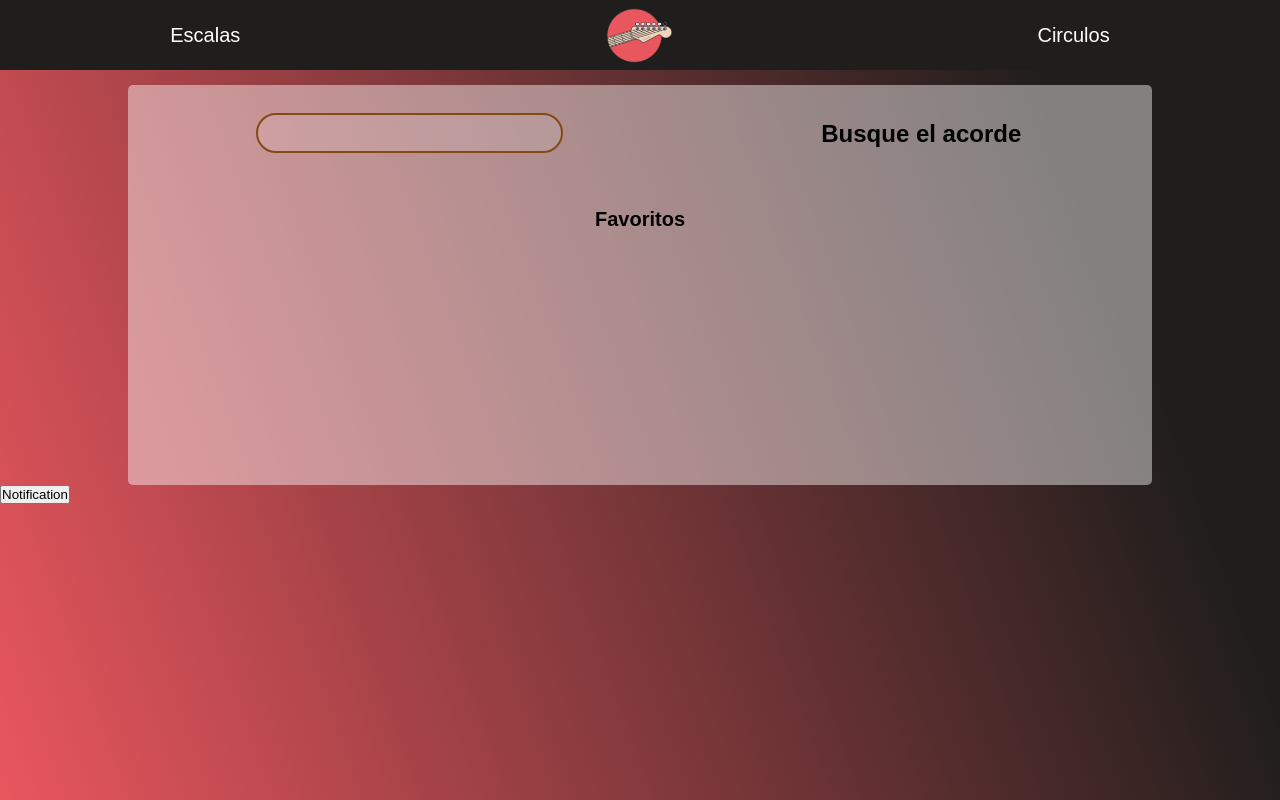
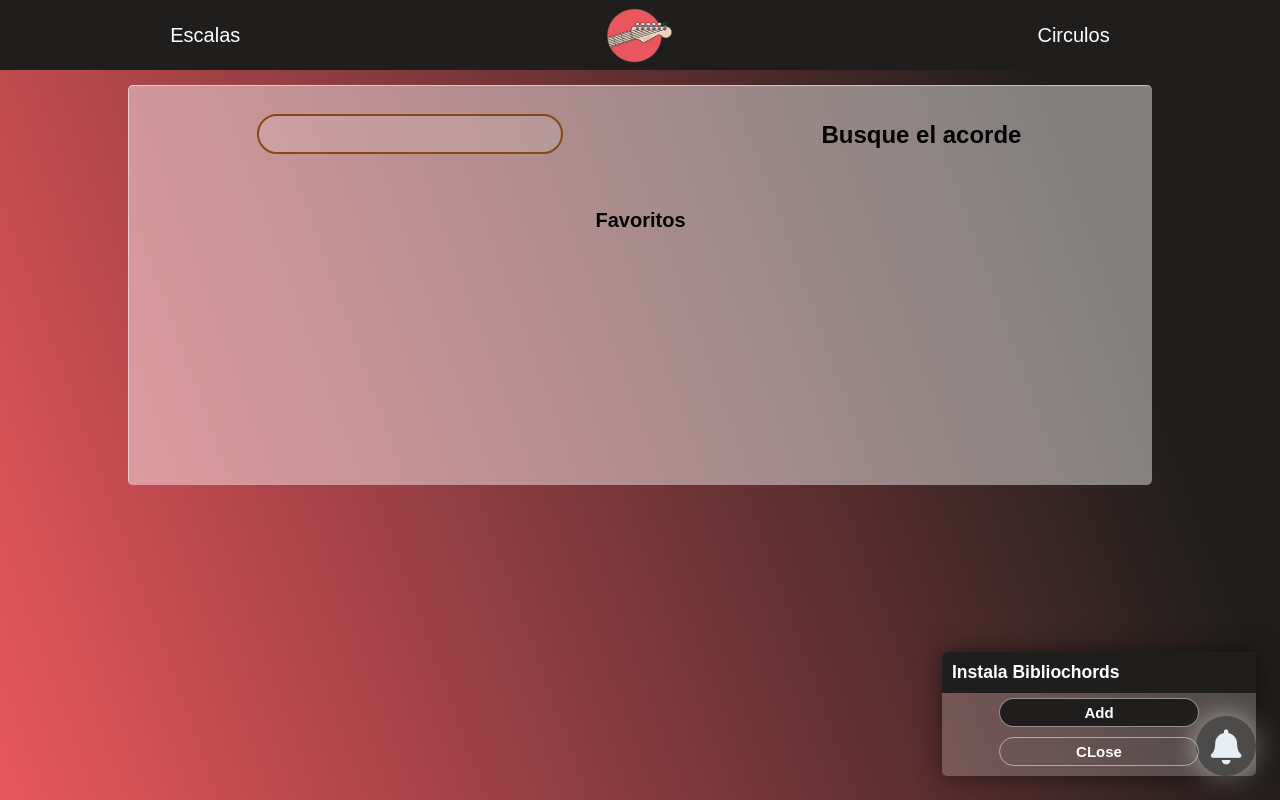
Before and after one commit to CeRuGu97/acordBioWhitReact, a React (Create React App) app: page / in a window 1280 px wide. Built offline with nearby package versions, Linux system fonts and the light colour scheme.

Commit message:
add styles of notification and btnInstall buttons

```diff
--- a/public/index.html
+++ b/public/index.html
@@ -24,6 +24,15 @@
       work correctly both with client-side routing and a non-root public URL.
       Learn how to configure a non-root public URL by running `npm run build`.
     -->
+  <script src="https://cdn.onesignal.com/sdks/OneSignalSDK.js" async></script>
+  <script>
+    window.OneSignal = window.OneSignal || [];
+    OneSignal.push(function () {
+      OneSignal.init({
+        appId: "3feaffeb-6d82-497b-90ea-3767f61d0fbf",
+      });
+    });
+  </script>
   <title>Bibliochords</title>
 </head>
 
@@ -40,15 +49,6 @@
       To begin the development, run `npm start` or `yarn start`.
       To create a production bundle, use `npm run build` or `yarn build`.
     -->
-  <!-- <script src="https://cdn.onesignal.com/sdks/OneSignalSDK.js" async=""></script> -->
-  <!-- <script>
-    window.OneSignal = window.OneSignal || [];
-    OneSignal.push(function () {
-      OneSignal.init({
-        appId: "3feaffeb-6d82-497b-90ea-3767f61d0fbf",
-      });
-    });
-  </script> -->
 </body>
 
 </html>
--- a/src/assets/styles/BtnInstall.css
+++ b/src/assets/styles/BtnInstall.css
@@ -1,44 +1,46 @@
 .CreateTodoButton {
     background-color: rgba(255, 255, 255, .2);
     box-shadow: 0px 0px 25px rgba(0,0,0,0.5);
-    border-top: 1px solid rgba(255, 255, 255, 0.5);
-    border-left: 1px solid rgba(255, 255, 255, 0.5);
     border-radius: 5px;
-    font-size: 18px;
+    font-size: 15px;
     position: fixed;
     bottom: 24px;
     right: 24px;
     font-weight: bold;
-    color: #000;
     display: flex;
     justify-content: center;
     flex-direction: column;
     height: auto;
-    width: auto;
-    padding: 8px;
-    z-index: 1;
+    width: 314px;
+    padding-bottom: 5px;
+    z-index: 2;
   }
+.CreateTodoButton h3 {
+    color: #fff;
+    background-color: var(--warm-black);
+    padding: 10px;
+    border-top-left-radius: 5px;
+    border-top-right-radius: 5px;
+}
 .CreateTodoButton div {
     display: flex;
-    justify-content: flex-end;
+    flex-direction: column;
 }
 .CreateTodoButton div button {
+    width: 200px;
+    margin: 5px auto;
     border: none;
     cursor: pointer;
     padding: 5px;
-    margin: 5px;
     font-weight: bold;
-
-    font-size: 18px;
+    font-size: 15px;
     border-radius: 25px;
-    background: #fff;
+    background-color: transparent;
     transition: all .3s;
-    /* box-shadow: 0 0 12px var(--primary-red); */
-    color: #000;
-    /* border: 1px solid #fff; */
+    color: #fff;
+    border: 1px solid rgba(255, 255, 255, 0.5);
 }
 
-.CreateTodoButton div button:hover {
-    background: rgba(255, 255, 255, .2);
-    border: 1px solid #fff;
+.CreateTodoButton div button.add {
+    background-color: var(--warm-black);
 }
--- a/src/assets/styles/Home.css
+++ b/src/assets/styles/Home.css
@@ -10,6 +10,8 @@ main .fondo {
     min-height: 50vh;
     padding-top: 10px;
     padding-bottom: 50px;
+    border-top: 1px solid rgba(255, 255, 255, 0.5);
+    border-left: 1px solid rgba(255, 255, 255, 0.5);
 }
 main .fondo h1 {
     text-align: center;
--- /dev/null
+++ b/src/assets/styles/Notification.css
@@ -0,0 +1,27 @@
+.NotificationB {
+    background-color: var(--warm-black);
+    box-shadow: 0px 0px 25px rgba(255, 255, 255, 0.5);
+    border-left: 1px solid rgba(255, 255, 255, 0.5);
+    border: none;
+    border-radius: 50%;
+    cursor: pointer;
+    font-size: 35px;
+    position: fixed;
+    bottom: 24px;
+    right: 24px;
+    font-weight: bold;
+    color: #e1eaf2;
+    display: flex;
+    justify-content: center;
+    align-items: center;
+    height: 60px;
+    width: 60px;
+
+    transform: rotate(0);
+    transition: .3s ease;
+    z-index: 1;
+  }
+
+  .NotificationB:hover {
+    transform: rotate(360deg);
+  }
--- a/src/components/BtnInstall.js
+++ b/src/components/BtnInstall.js
@@ -19,23 +19,23 @@ export const BtnInstall = () => {
 
     if (!isVisible) {
         return (
-            <div />
-            // <div className="CreateTodoButton">
-            //     <h4>¿Te gustaria instalar nuestra app?</h4>
-            //     <div>
-            //         <button  >Add To Home</button>
-            //         <button  >CLose</button>
-            //     </div>
-            // </div>
+            //<div />
+            <div className="CreateTodoButton">
+                <h3> Instala Bibliochords</h3>
+                <div>
+                    <button className="add"  >Add</button>
+                    <button  >CLose</button>
+                </div>
+            </div>
         )
     }
 
     return (
         <div className="CreateTodoButton" onClick={hide}>
-            <h4>¿Te gustaria instalar nuestra app?</h4>
+            <h3>Instala Bibliochords</h3>
             <div>
+                <button className="add" onClick={onClick}>Add</button>
                 <button onClick={hide}>Close</button>
-                <button onClick={onClick}>Add</button>
             </div>
         </div>
     );
--- a/src/components/InstallPWA.js
+++ b/src/components/InstallPWA.js
@@ -24,11 +24,11 @@ export const InstallPWA = () => {
         }
         promptInstall.prompt();
     };
-    if (!supportsPWA) {
-        console.log("No se puede instalar por que no esta registrado como https");
-        //return <div>ps no</div>;
-    }
-    return { promptInstall, onClick };
+    // if (!supportsPWA) {
+    //     console.log("No se puede instalar por que no esta registrado como https");
+    //     //return <div>ps no</div>;
+    // }
+    return { promptInstall, onClick, supportsPWA };
     // (
     //     <button
     //         className="link-button"
--- a/src/components/Notification.js
+++ b/src/components/Notification.js
@@ -1,6 +1,6 @@
 import React from 'react';
-import OneSignal from 'react-onesignal';
 import icon from '../assets/static/iconPage2.png';
+import '../assets/styles/Notification.css';
 
 export const Notificationt = () => {
 
@@ -11,14 +11,14 @@ export const Notificationt = () => {
         }
         if (Notification.permission === 'default') {
             Notification.requestPermission();
-            OneSignal.init({
-                appId: "3feaffeb-6d82-497b-90ea-3767f61d0fbf",
-            });
+            // OneSignal.init({
+            //     appId: "3feaffeb-6d82-497b-90ea-3767f61d0fbf",
+            // });
         }
         if (Notification.permission === 'denied') {
             return alert("Bloqueaste las notificaciones :(")
         }
-        if (Notification.permission !== 'granted') {
+        if (Notification.permission === 'granted') {
             return; //return ranNot();
         }
         showNotification();
@@ -42,7 +42,9 @@ export const Notificationt = () => {
 
     return (
         <React.Fragment>
-            <button onClick={start}>Notification</button>
+            <button className="NotificationB" onClick={start}>
+                <i className="fas fa-bell"></i>
+            </button>
         </React.Fragment>
     )
 }
```
Also changed, not shown: src/routes/App.js (+11 -2 lines).
